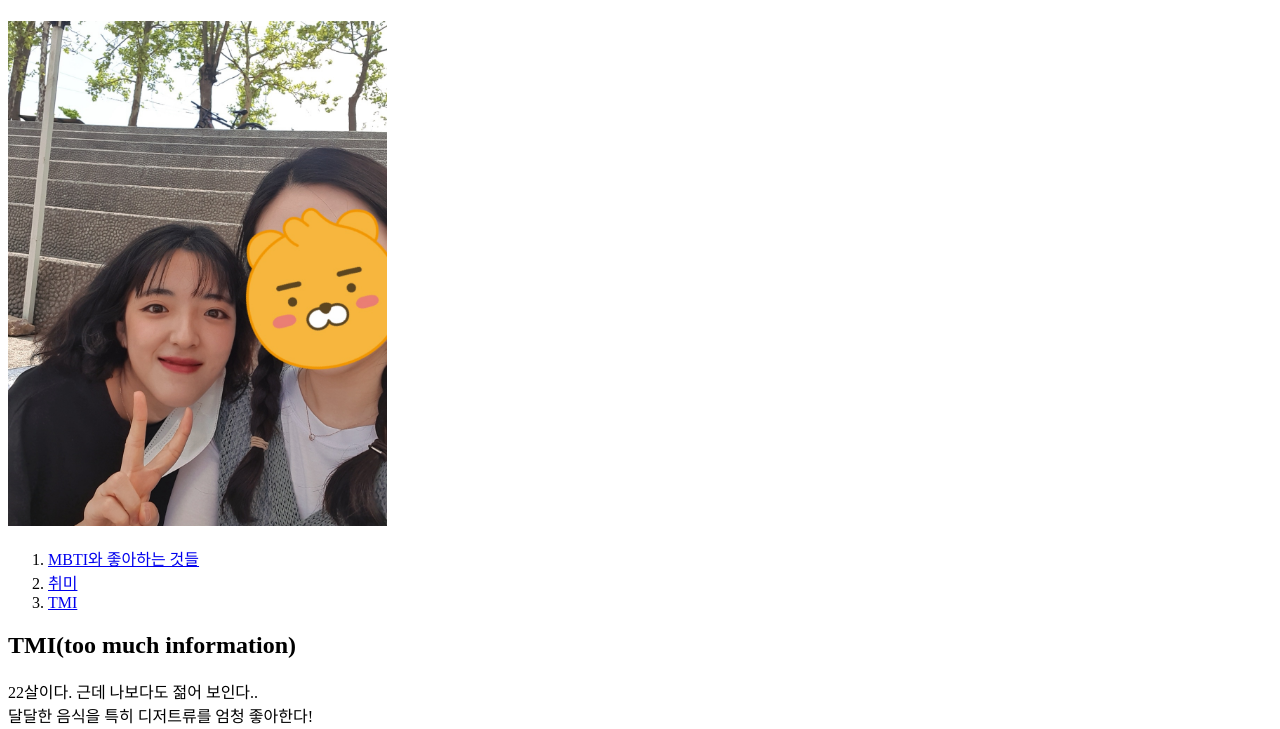
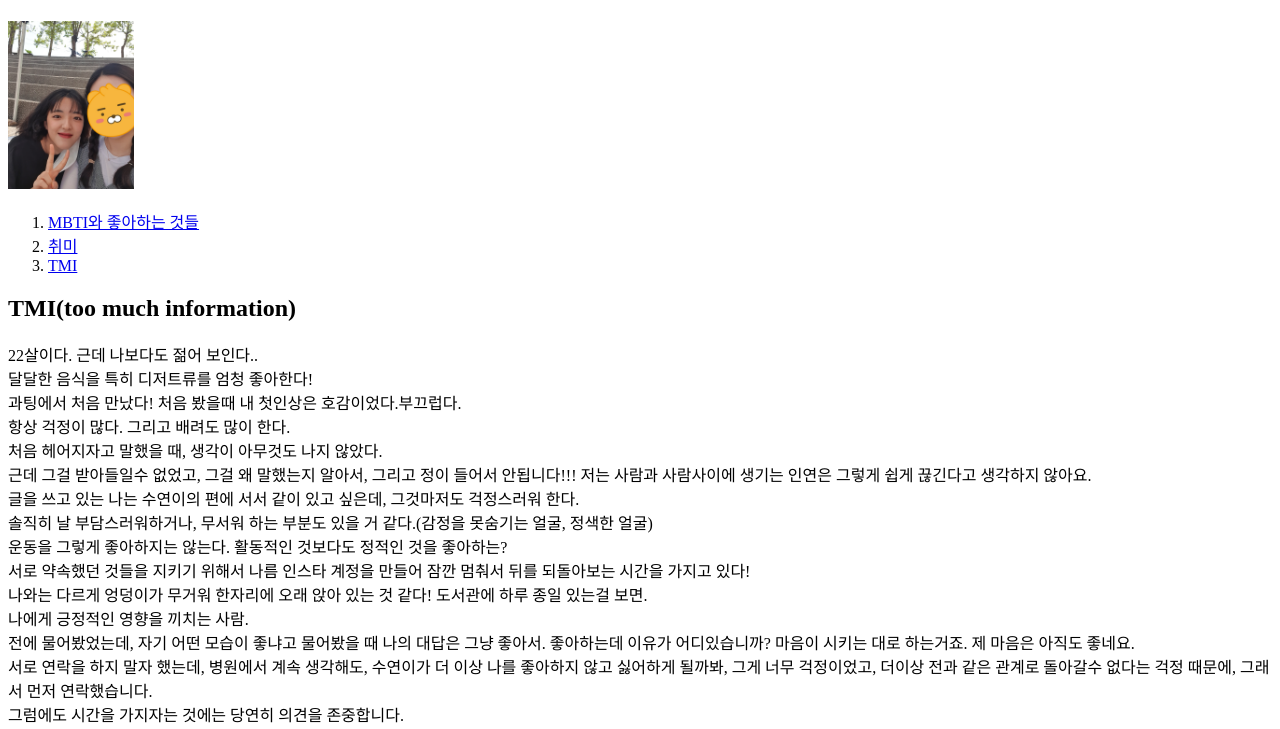
Before and after one commit to Changhyun43/Only-sky, a plain HTML site: page 3.html in a window 1280 px wide. Shown: the part 68-797 px from the top of the page. Drawn offline with Linux system fonts and the light colour scheme.

Commit message:
Add files via upload

```diff
--- a/3.html
+++ b/3.html
@@ -6,7 +6,7 @@
 </head>
 <body>
   <h1><a href="index.html">♥♡수연♥♡</a></h1>
-    <img src="sky3.jpg"width=30%>
+    <img src="sky3.jpg"width=10%>
   <ol>
 <li><a href="1.html"> MBTI와 좋아하는 것들</a></li>
 <li><a href="2.html"> 취미</a></li>
```
